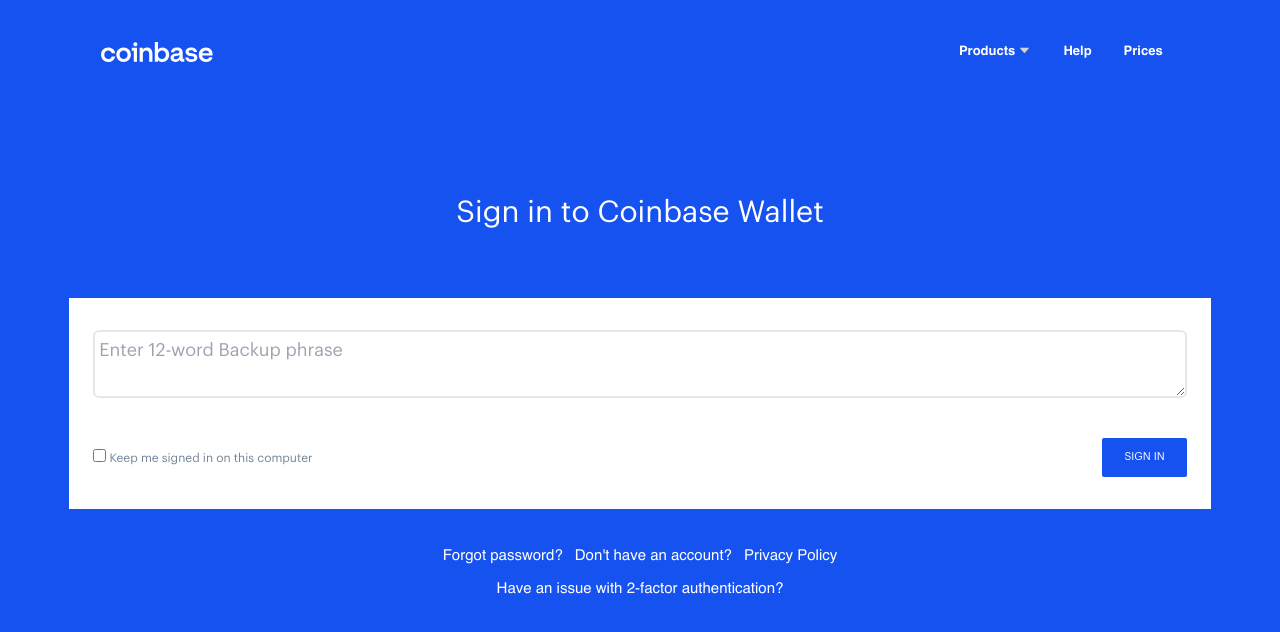
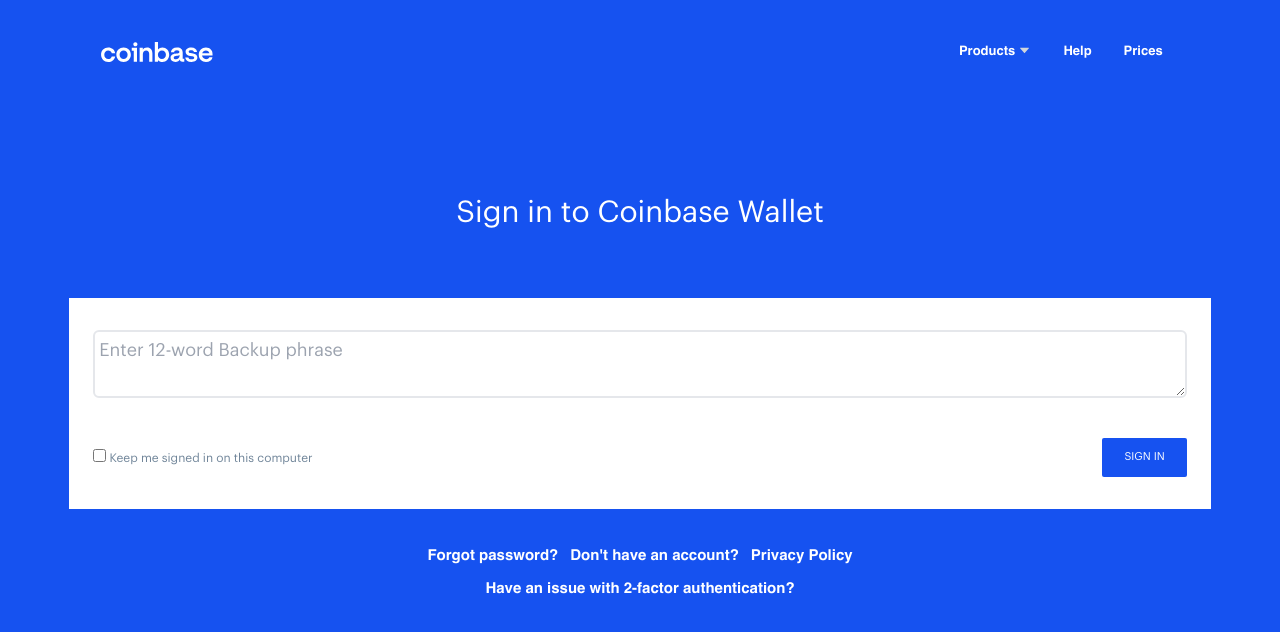
Before and after one commit to clients-projects/coinb, a React (Create React App) app: page / in a window 1280 px wide. Shown: the top 632 px of the page. Built offline with nearby package versions, Linux system fonts and the light colour scheme.

Commit message:
redesigning layout

```diff
--- a/src/components/Footer.jsx
+++ b/src/components/Footer.jsx
@@ -8,7 +8,7 @@ export default function Footer() {
         //     <li>Privacy Policy</li>
         //     <li>Have an issue with 2-factor authentication?</li>
         // </ul>
-        <div className='font-Helvetica text-5xl text-center'>
+        <div className='font-HelveticaBold text-5xl text-center'>
             <p className='mb-3'>
                 <a href='#blank'>Forgot password?</a>
                 <a href='#blank' className='px-3'>Don't have an account?</a>
--- a/src/containers/Home.js
+++ b/src/containers/Home.js
@@ -15,7 +15,7 @@ function Layout() {
                 <div className=' mx-auto w-full my-9'>
                     <Main />
                 </div>
-                <div className='mx-auto w-full px-2'>
+                <div className='mx-auto w-full'>
                     <Footer />
                 </div>
             </div>
```
